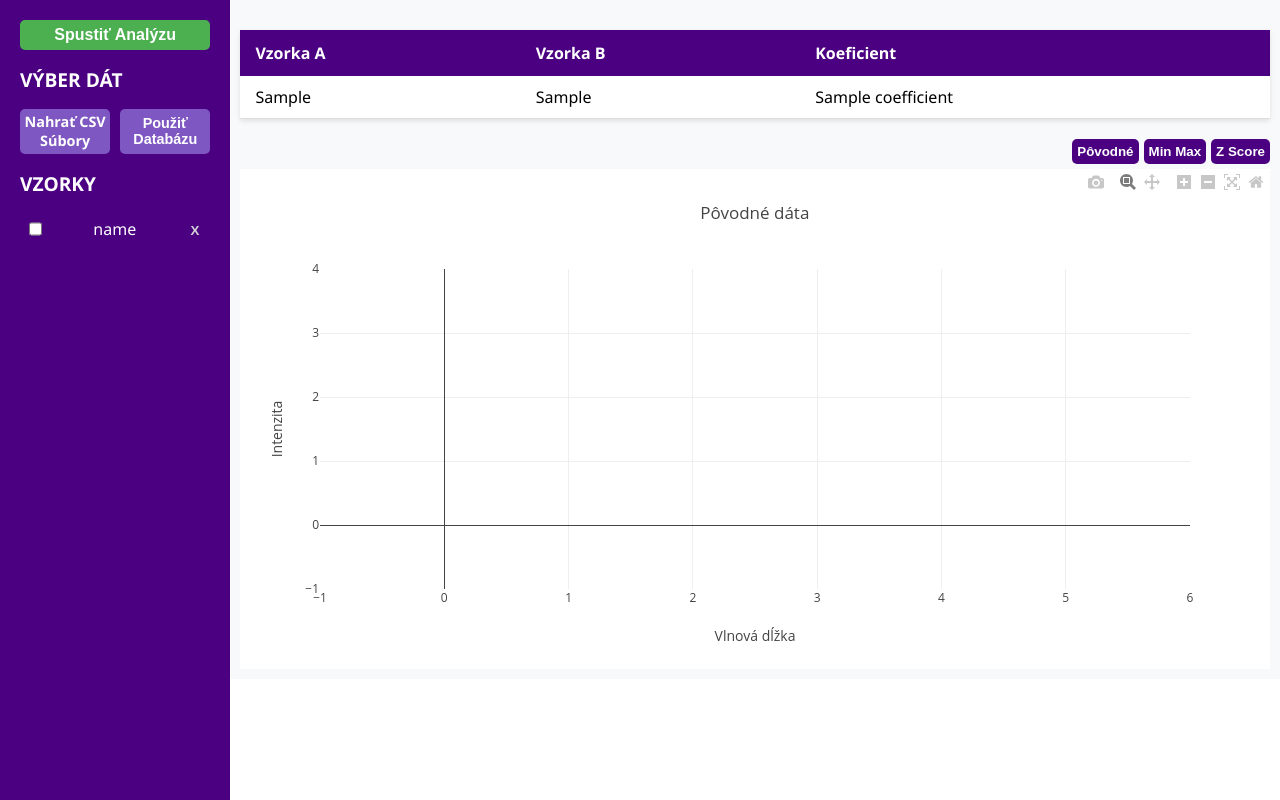
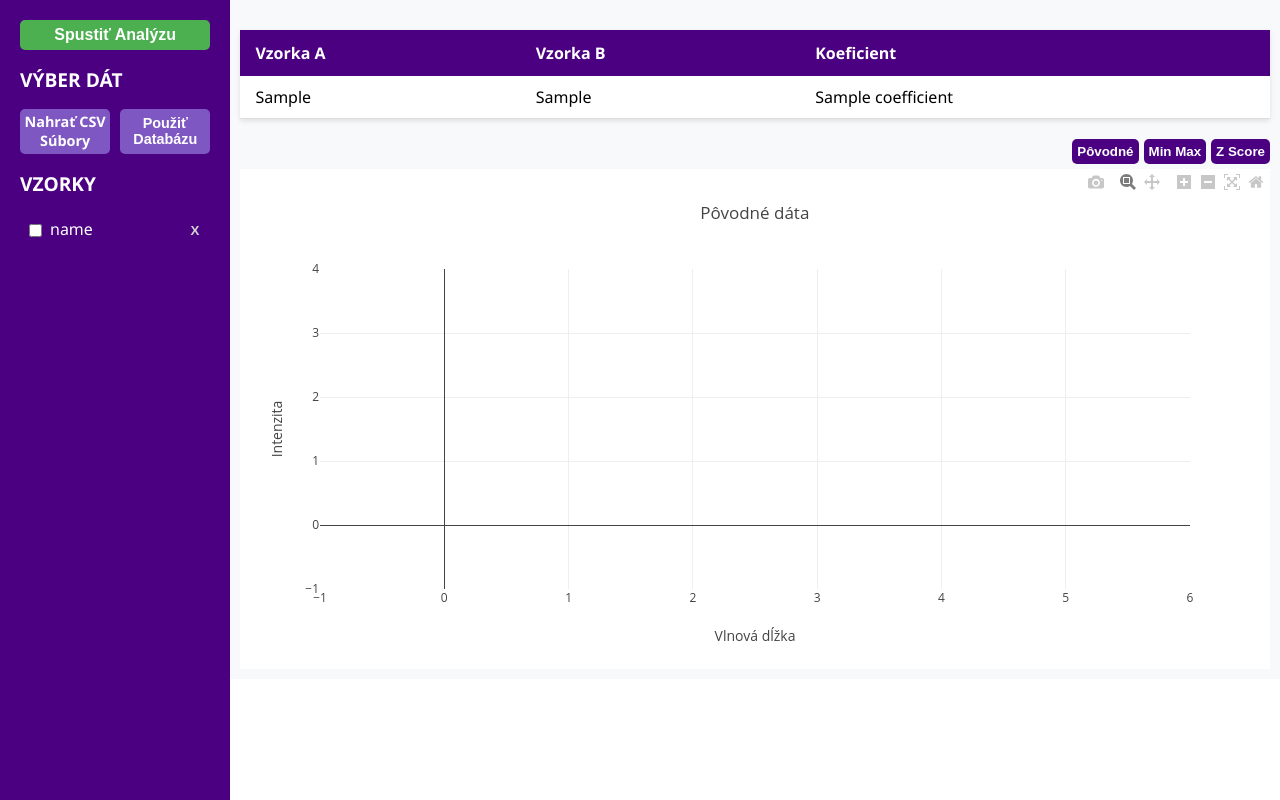
Before and after one commit to juraj-n/BC, a Flask app: template app/templates/index.html in a window 1280 px wide. Run offline with Flask 3, Linux system fonts and the light colour scheme; the template is opened without the code that fills it: most values are stand-ins (such as "Sample title", 1, 10 or a date in 2020); some libraries are stand-ins or nearby versions.

Commit message:
Checkbox styling. Compare samples bug with < 2 repaired

```diff
--- a/app/routes.py
+++ b/app/routes.py
@@ -15,7 +15,7 @@ def home():
 @main.route("/compare_samples", methods=["POST"])
 def compare_samples():
     selected_samples = request.form.getlist("selected")
-    if len(selected_samples) == 0:
+    if len(selected_samples) < 2:
         return redirect(url_for("main.home"))
 
     name_a = selected_samples[0]
--- a/app/static/css/style.css
+++ b/app/static/css/style.css
@@ -120,8 +120,16 @@ body {
     border-radius: 5px;
 }
 
+.spectra-item-info {
+    display: flex;
+    align-items: center;
+    gap: 5px;
+}
+
 .spectra-checkbox {
-    color: green;
+    position: relative;
+    top: 2px;
+    cursor: pointer;
 }
 
 .spectra-del-btn {
@@ -137,7 +145,8 @@ body {
     color: red;
 }
 
-.spectra-list-item:has(.spectra-del-btn:hover) {
+.spectra-list-item:hover,
+.spectra-list-item:active {
     background-color: var(--accent-purple);
 }
 
--- a/app/templates/index.html
+++ b/app/templates/index.html
@@ -39,11 +39,13 @@
                 <div class="spectra-list">
                     {% for file_name in spectra_data.keys() %}
                     <div class="spectra-list-item">
-                        <input type="checkbox" name="selected" value="{{ file_name }}" form="compare-form"
-                            class="spectra-checkbox">
-                        <span>
-                            {{ file_name }}
-                        </span>
+                        <div class="spectra-item-info">
+                            <input type="checkbox" name="selected" value="{{ file_name }}" form="compare-form"
+                                class="spectra-checkbox">
+                            <span>
+                                {{ file_name }}
+                            </span>
+                        </div>
 
                         <form action="{{ url_for('main.delete_spectra', filename=file_name) }}" method="POST">
                             <button type=" submit" class="spectra-del-btn" title="Delete {{ file_name }}">
```
